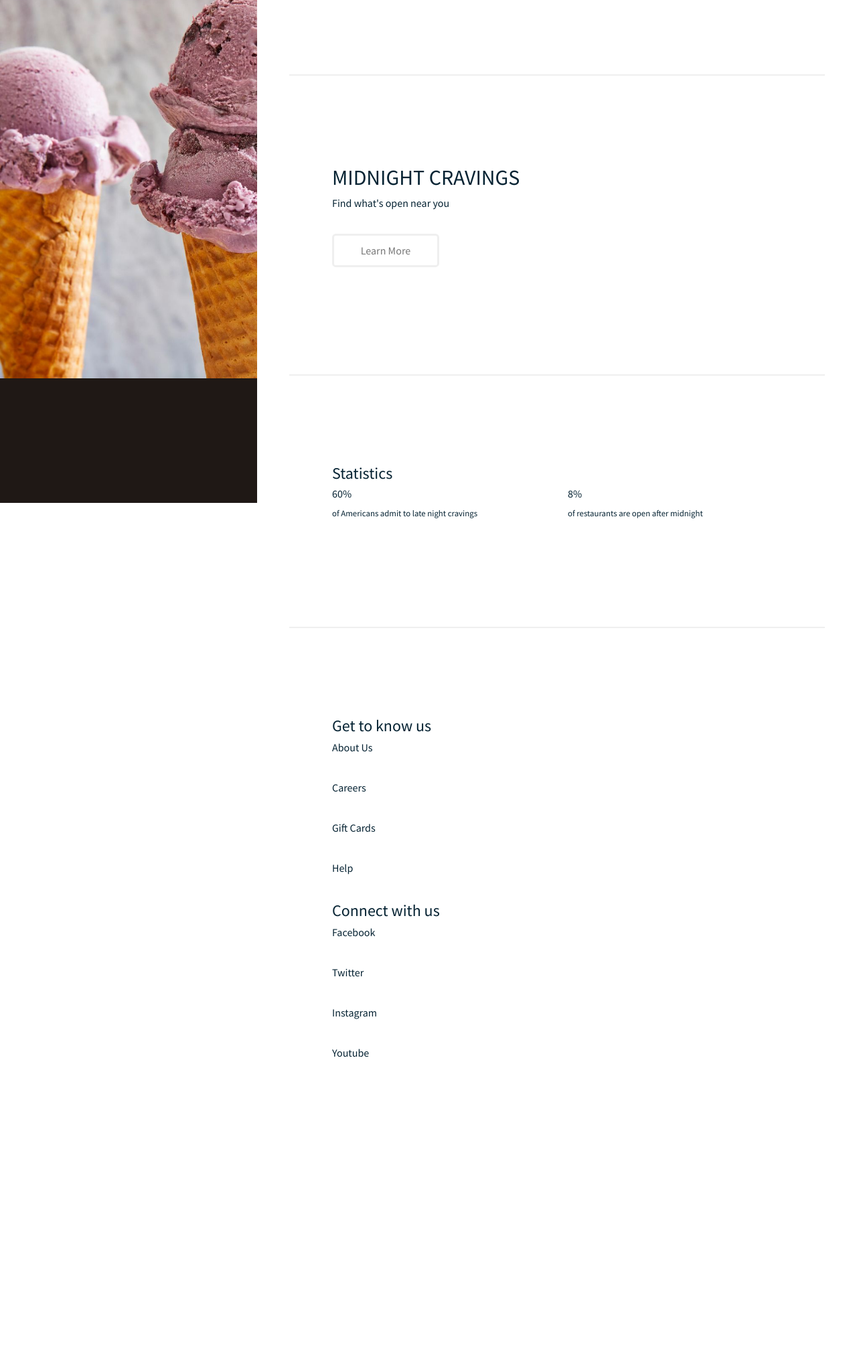
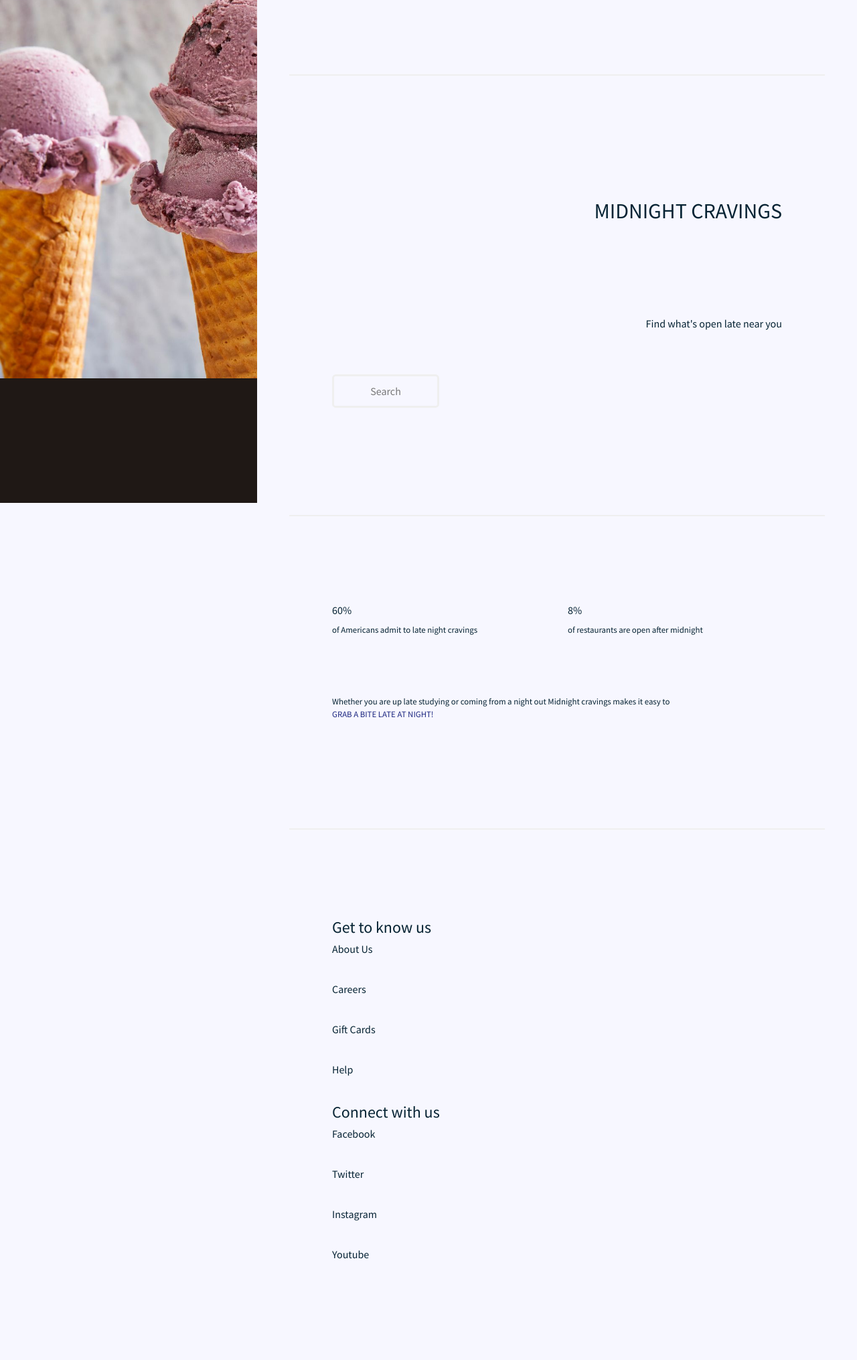
Before and after one commit to bellamorales/Midnight-Cravings-, a Python web app: template templates/index.html in a window 1280 px wide. Shown: the part 49-2080 px from the top of the page at 67% size. Before the commit the page ends 1628 px from the top, so only its background shows below. Run offline with Jinja, Linux system fonts and the light colour scheme; the template is opened without the code that fills it, so the values that code supplies are empty.

Commit message:
Update index.html
New text changes. Added information

```diff
--- a/templates/index.html
+++ b/templates/index.html
@@ -11,7 +11,7 @@
 		<meta name="viewport" content="width=device-width, initial-scale=1, user-scalable=no" />
 		<link rel="stylesheet" href="assets/css/main.css" />
 	</head>
-	<body class="is-preload">
+	<body class="is-preload" style="background-color: #F7F7FF;">
 
 		<!-- Header -->
 			<header id="header">
@@ -36,17 +36,16 @@
 				<!-- One -->
 					<section id="one">
 						<header class="major">
-							<h2>MIDNIGHT CRAVINGS</h2>
+							<h2 style= "padding-top: 50px; padding-right: 0px; padding-bottom: 30px;padding-left: 10px; text-align: right;">MIDNIGHT CRAVINGS</h2>
 						</header>
-						<p>Find what's open near you</p>
+						<p class = "bluetext" style= "padding-top: 100px; padding-right: 0px; padding-bottom: 30px;padding-left: 10px; text-align: right;" >Find what's open late near you</p>
 						<ul class="actions">
-							<li><a href="#" class="button">Learn More</a></li>
+							<li style ="text-align: right;" ><a href="#" class="button">Search</a></li>
 						</ul>
 					</section>
 
 				<!-- Two -->
 					<section id="two">
-						<h2>Statistics</h2>
 						<div class="row">
 							<article class="col-6 col-12-xsmall work-item">
 								<!-- <a href="images/fulls/01.jpg" class="image fit thumb"><img src="images/thumbs/01.jpg" alt="" /></a> -->
@@ -59,28 +58,38 @@
 								<h3>8%</h3>
 								<p>of restaurants are open after midnight</p>
 							</article>
+              <article class="idk work-item">
+								<!-- <a href="images/fulls/02.jpg" class="image fit thumb"><img src="images/thumbs/02.jpg" alt="" /></a> -->
+                <br>
+                <br>
+								<p>Whether you are up late studying
+                  or coming
+                  from a night out Midnight cravings makes it
+                  easy to </p>
+                <p style = "color: #1E2881;">GRAB A BITE LATE
+                  AT NIGHT!
+                </p>
+							</article>
 
 						</div>
 					</section>
 
 				<!-- Three -->
 					<footer>
+            <div class="footer_left">
               <h2>Get to know us </h2>
   						<p>About Us</p>
   						<p>Careers</p>
   						<p>Gift Cards</p>
   						<p>Help</p>
+            </div>
+            <div class="footer_right">
               <h2>Connect with us </h2>
   						<p>Facebook </p>
   						<p>Twitter</p>
   						<p>Instagram </p>
   						<p>Youtube</p>
-
-
-
-
-
-
+            </div>
 				  	</footer>
 
 					<!-- <section id="three">
```
Lines whose indentation alone changed are shown as unchanged.
